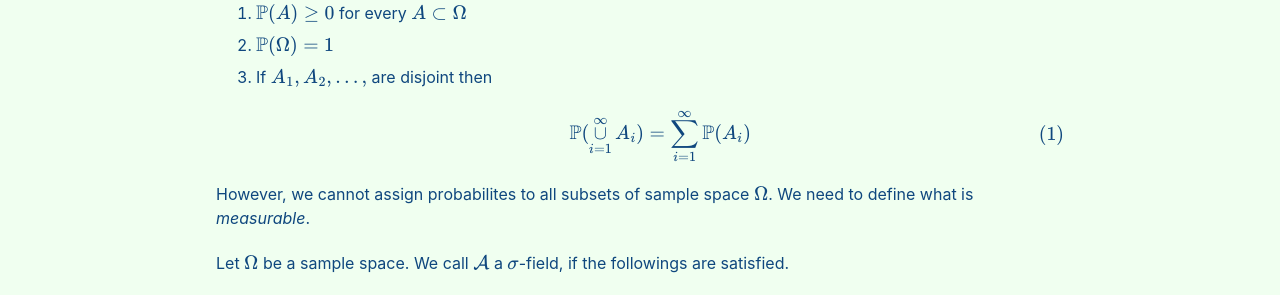
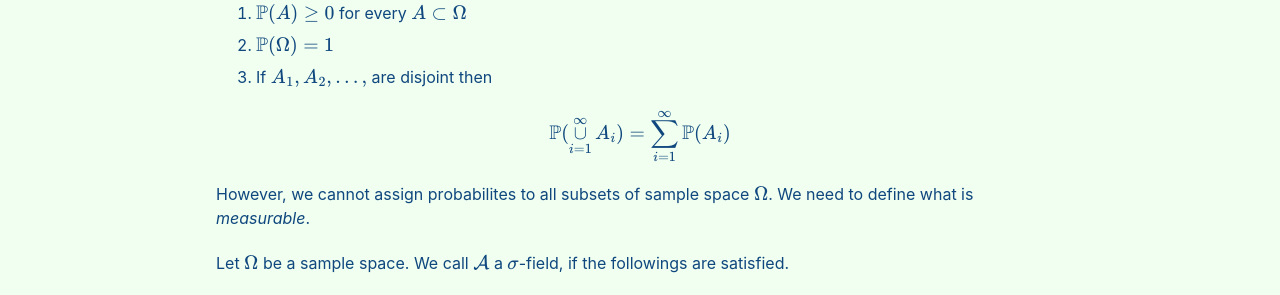
Before and after one commit to seanie12/blog, a Jekyll site: the page built from _posts/2020-12-22-probablity-space.md, in a window 1280 px wide. Shown: the part 238-533 px from the top of the page. Built offline with Jekyll 4.4.1, drawn with Linux system fonts in a browser that asks for light colours; cached includes are drawn as plain includes; formulas are drawn with MathJax 3.

Commit message:
Update 2020-12-22-probablity-space.md

```diff
--- a/_posts/2020-12-22-probablity-space.md
+++ b/_posts/2020-12-22-probablity-space.md
@@ -14,9 +14,9 @@ A subset $A \subset \Omega$ is called a event. We will assign a real number $\ma
 1. $\mathbb{P}(A) \geq 0$ for every $A \subset \Omega$
 2. $\mathbb{P}(\Omega) = 1$
 3. If $A_1, A_2, \ldots,$ are disjoint then
-\begin{align}
-\mathbb{P}( \mathop{\cup}\limits_{i=1}^\infty A_i) = \sum\limits_{i=1}^\infty \mathbb{P}(A_i)
-\end{align}
+
+$$ \mathbb{P}( \mathop{\cup}\limits_{i=1}^\infty A_i) = \sum\limits_{i=1}^\infty \mathbb{P}(A_i) $$
+
 
 However, we cannot assign probabilites to all subsets of sample space $\Omega$. We need to define what is *measurable*.
 
```
